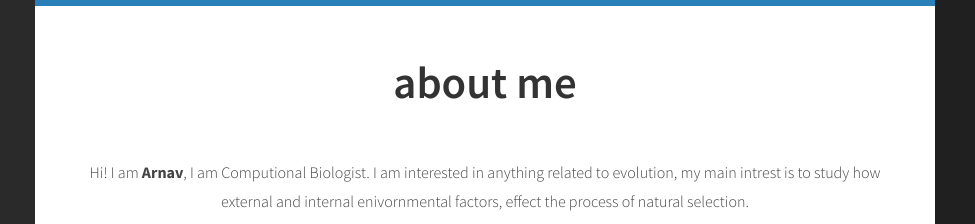
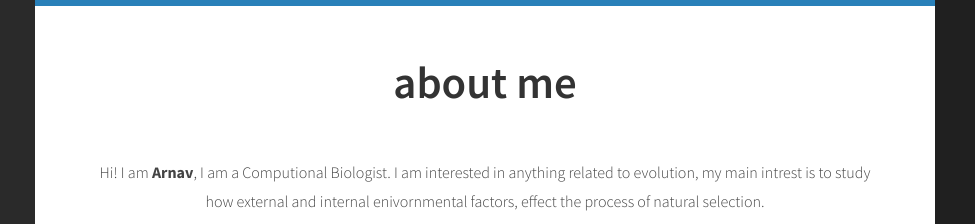
Before and after one commit to arnav-upadhyay/arnav-upadhyay.github.io, a plain HTML site: page index.html in a window 1280 px wide. Shown: the top 224 px of the page, 305-1280 px from the left. Drawn offline with Linux system fonts and the light colour scheme.

Commit message:
Update index.html
second commit

```diff
--- a/index.html
+++ b/index.html
@@ -55,7 +55,7 @@ Released   : 20130902
 				<h2> About me </h2>
 				<span class="byline"></span>
 			</div>
-			<p>Hi! I am <strong>Arnav</strong>, I am Computional Biologist. I am interested in anything related to evolution, my main intrest is to study how external and internal enivornmental factors, effect the process of natural selection. </p>
+			<p>Hi! I am <strong>Arnav</strong>, I am a Computional Biologist. I am interested in anything related to evolution, my main intrest is to study how external and internal enivornmental factors, effect the process of natural selection. </p>
 			<p>I am currently a Post-graduate Diploma student at <a href="https://www.ibab.ac.in">IBAB</a>, Banglore (India) in Big data Biology, where I am trying to learn how we can integrate computional tools to Biological big data.</p>
 			<ul class="actions">
 				<li><a href="#" class="button"></a></li>
```
